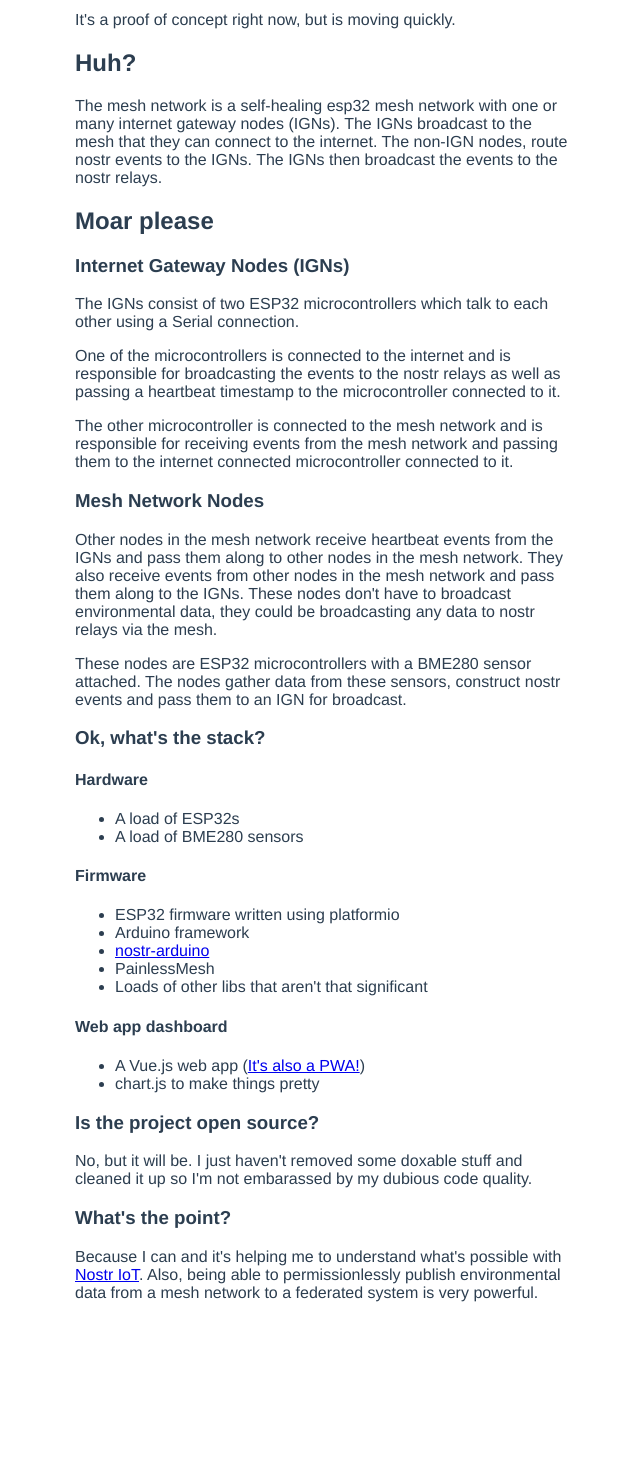
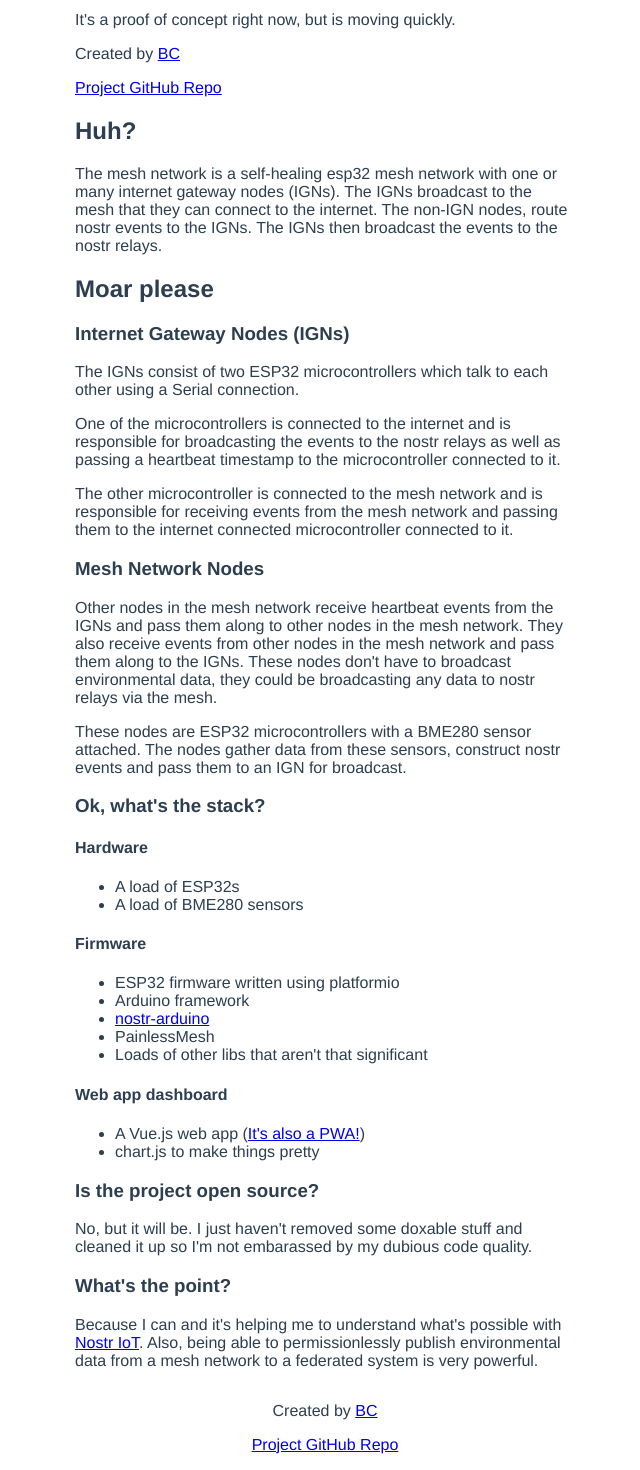
Before and after one commit to blackcoffeexbt/nostr-weather-dashboard, a Vue app: page /about in a window 1280 px wide. Shown: the part 207-1677 px from the top of the page, without its empty margins (315-955 px from the left). Before the commit the page ends 1533 px from the top, so only its background shows below. Built offline with nearby package versions, Linux system fonts and the light colour scheme.

Commit message:
Content tweaks

```diff
--- a/src/App.vue
+++ b/src/App.vue
@@ -5,6 +5,10 @@
      <router-link to="/about">What is this thing??</router-link>
     </div>
     <router-view/>
+    <footer>
+      <p>Created by <a href="https://iris.to/npub1dqepr0g4t3ahvnjtnxazvws4rkqjpxl854n29wcew8wph0fmw90qlsmmgt">BC</a></p>
+      <p><a href="https://github.com/blackcoffeexbt/nostr-weather-dashboard">Project GitHub Repo</a></p>
+      </footer>
   </div>
 </template>
 
--- a/src/views/About.vue
+++ b/src/views/About.vue
@@ -4,6 +4,8 @@
     <h1>What is this thing??</h1>
     <p>This is a simple dashboard that displays data from a mesh network of environmental sensors all broadcasting data to nostr relays.</p>
     <p>It's a proof of concept right now, but is moving quickly.</p>
+    <p>Created by <a href="https://iris.to/npub1dqepr0g4t3ahvnjtnxazvws4rkqjpxl854n29wcew8wph0fmw90qlsmmgt">BC</a></p>
+    <p><a href="https://github.com/blackcoffeexbt/nostr-weather-dashboard">Project GitHub Repo</a></p>
     <h2>Huh?</h2>
     <p>The mesh network is a self-healing esp32 mesh network with one or many internet gateway nodes (IGNs). The IGNs broadcast to the mesh that they
       can connect to the internet. The non-IGN nodes, route nostr events to the IGNs. The IGNs then broadcast the events to the nostr relays.</p>
```
